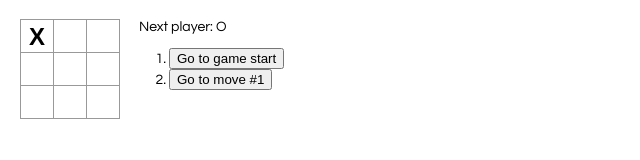
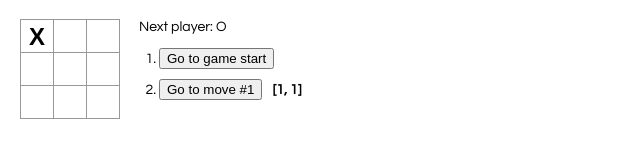
Before and after one commit to kok-s0s/tic-tac-toe, a React app: page / in a window 1280 px wide. Both pictures are taken after a click on the button 37 px from the left and 36 px from the top of the page. Shown: the whole page, without its empty margins (0-640 px from the left). Built offline with nearby package versions, Linux system fonts and the light colour scheme.

Commit message:
feat: show coordinate

```diff
--- a/src/index.css
+++ b/src/index.css
@@ -5,7 +5,15 @@ body {
 
 ol,
 ul {
-  padding-left: 30px;
+  padding-left: 20px;
+}
+
+li {
+  margin: 10px 0;
+}
+
+strong {
+  margin-left: 10px;
 }
 
 .board-row:after {
--- a/src/index.js
+++ b/src/index.js
@@ -77,6 +77,7 @@ class Game extends React.Component {
     super(props) // 定义子类的构造函数时，都需要调用 super 方法，必须以此为开头。
     this.state = {
       history: [{ squares: Array(9).fill(null) }],
+      coordinate: [],
       stepNumber: 0,
       xIsNext: true,
     }
@@ -90,7 +91,7 @@ class Game extends React.Component {
       return
     }
     squares[i] = this.state.xIsNext ? 'X' : 'O'
-    this.setState({ history: history.concat([{ squares: squares }]), stepNumber: history.length, xIsNext: !this.state.xIsNext })
+    this.setState({ history: history.concat([{ squares: squares }]), coordinate: [...this.state.coordinate, i], stepNumber: history.length, xIsNext: !this.state.xIsNext })
   }
 
   jumpTo(step) {
@@ -106,6 +107,13 @@ class Game extends React.Component {
       return (
         <li key={move}>
           <button onClick={() => this.jumpTo(move)}>{desc}</button>
+          {move !== 0 ? (
+            <strong className="location">
+              [{Math.floor(this.state.coordinate[move - 1] / 3) + 1}, {(this.state.coordinate[move - 1] % 3) + 1}]
+            </strong>
+          ) : (
+            ''
+          )}
         </li>
       )
     })
```
